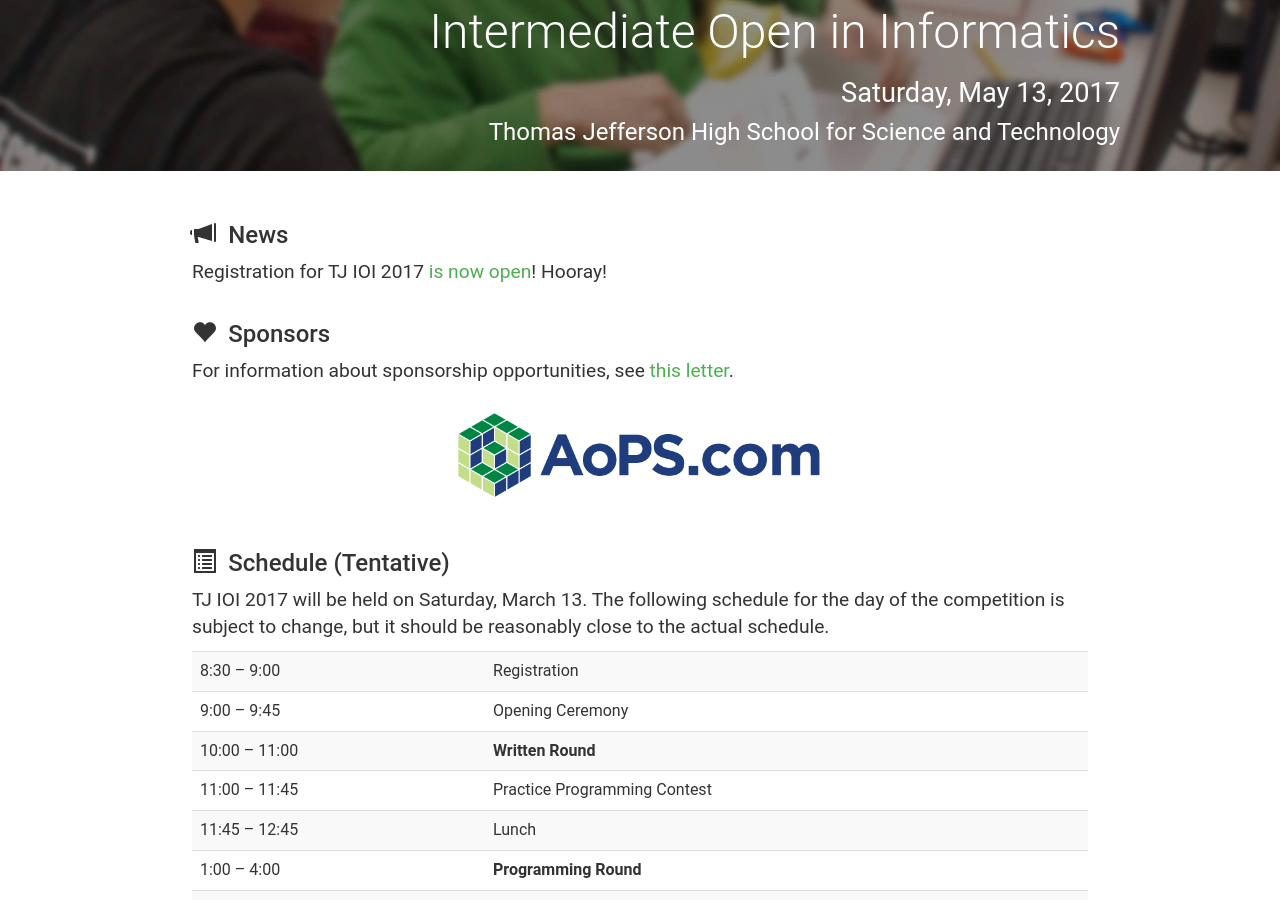
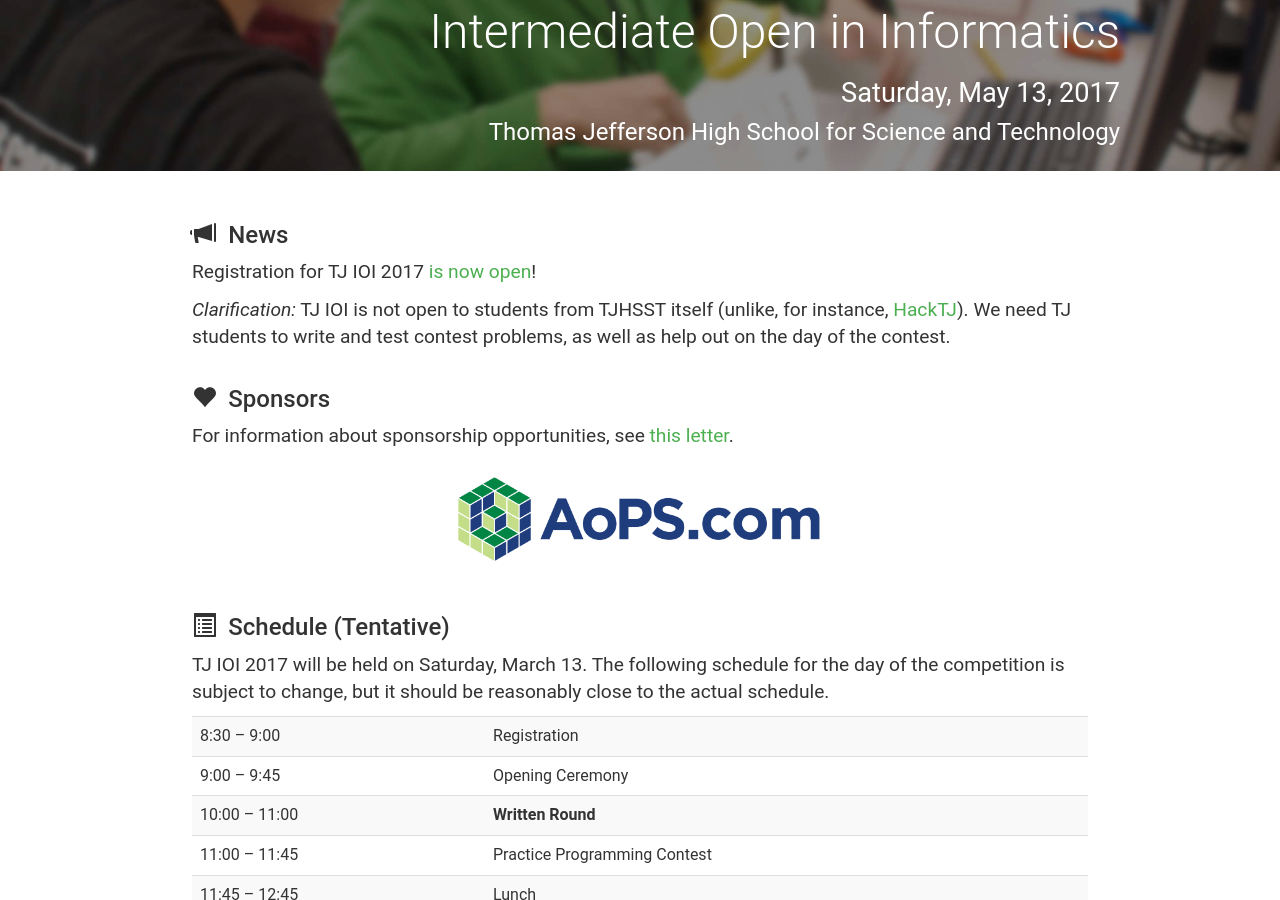
Before and after one commit to codeAligned/tjioi, a Jekyll site: the page built from index.html, in a window 1280 px wide and 900 px high, scrolled down 331 px. Built offline with Jekyll 4.4.1, drawn with Linux system fonts in a browser that asks for light colours.

Commit message:
clarify that tj ioi is not for tj students

```diff
--- a/index.html
+++ b/index.html
@@ -5,7 +5,10 @@ use_hero: true
 
 <h3><span class="glyphicon glyphicon-bullhorn" aria-hidden="true"></span>&ensp;News</h3>
 <p>
-    Registration for TJ IOI 2017 <a href="{{ '/registration/' | relative_url }}">is now open</a>! Hooray!
+    Registration for TJ IOI 2017 <a href="{{ '/registration/' | relative_url }}">is now open</a>!
+</p>
+<p>
+    <em>Clarification:</em> TJ IOI is not open to students from TJHSST itself (unlike, for instance, <a href="https://hacktj.org/" target="_blank">HackTJ</a>). We need TJ students to write and test contest problems, as well as help out on the day of the contest.
 </p>
 
 <h3><span class="glyphicon glyphicon-heart" aria-hidden="true"></span>&ensp;Sponsors</h3>
```
